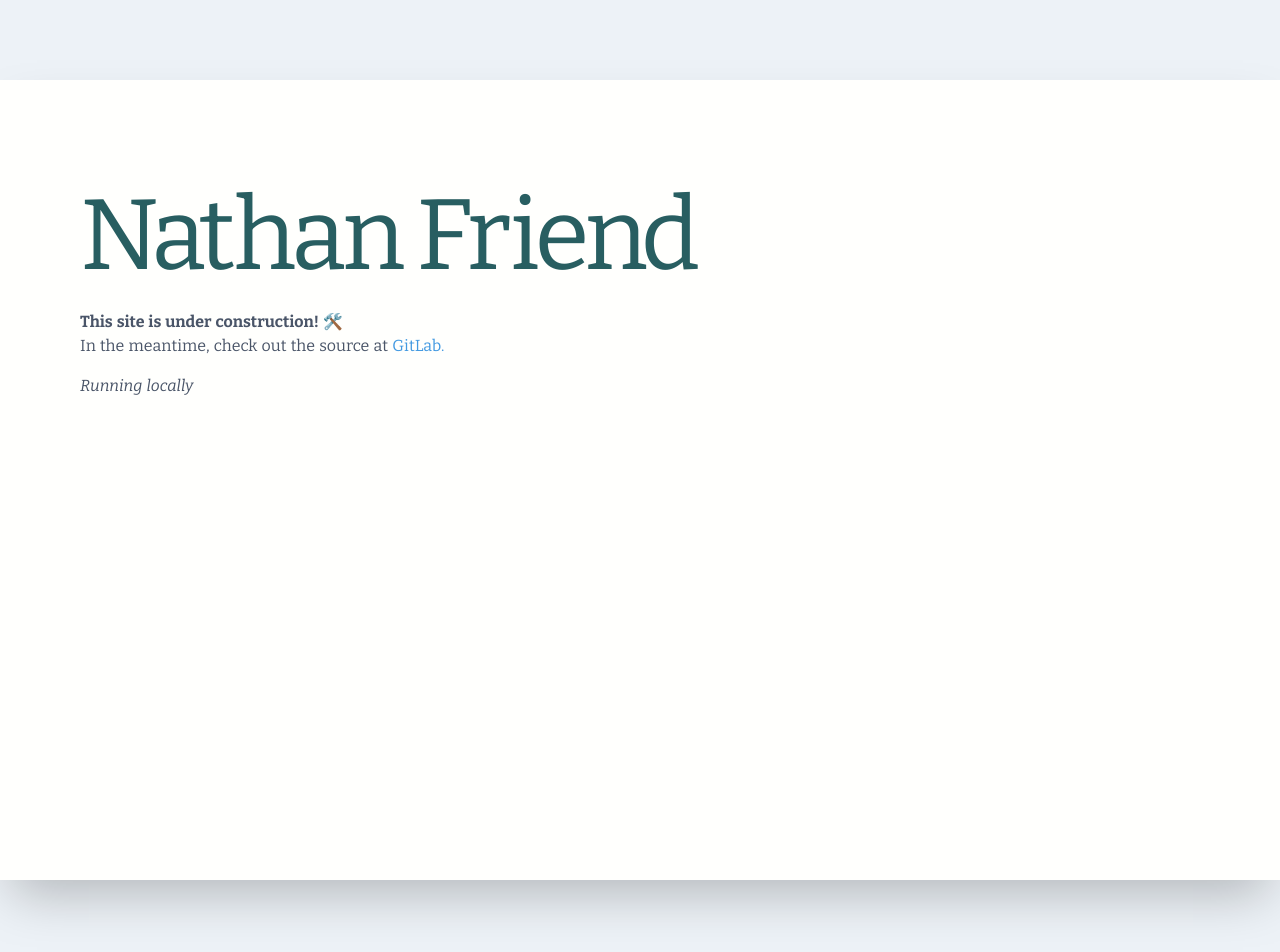
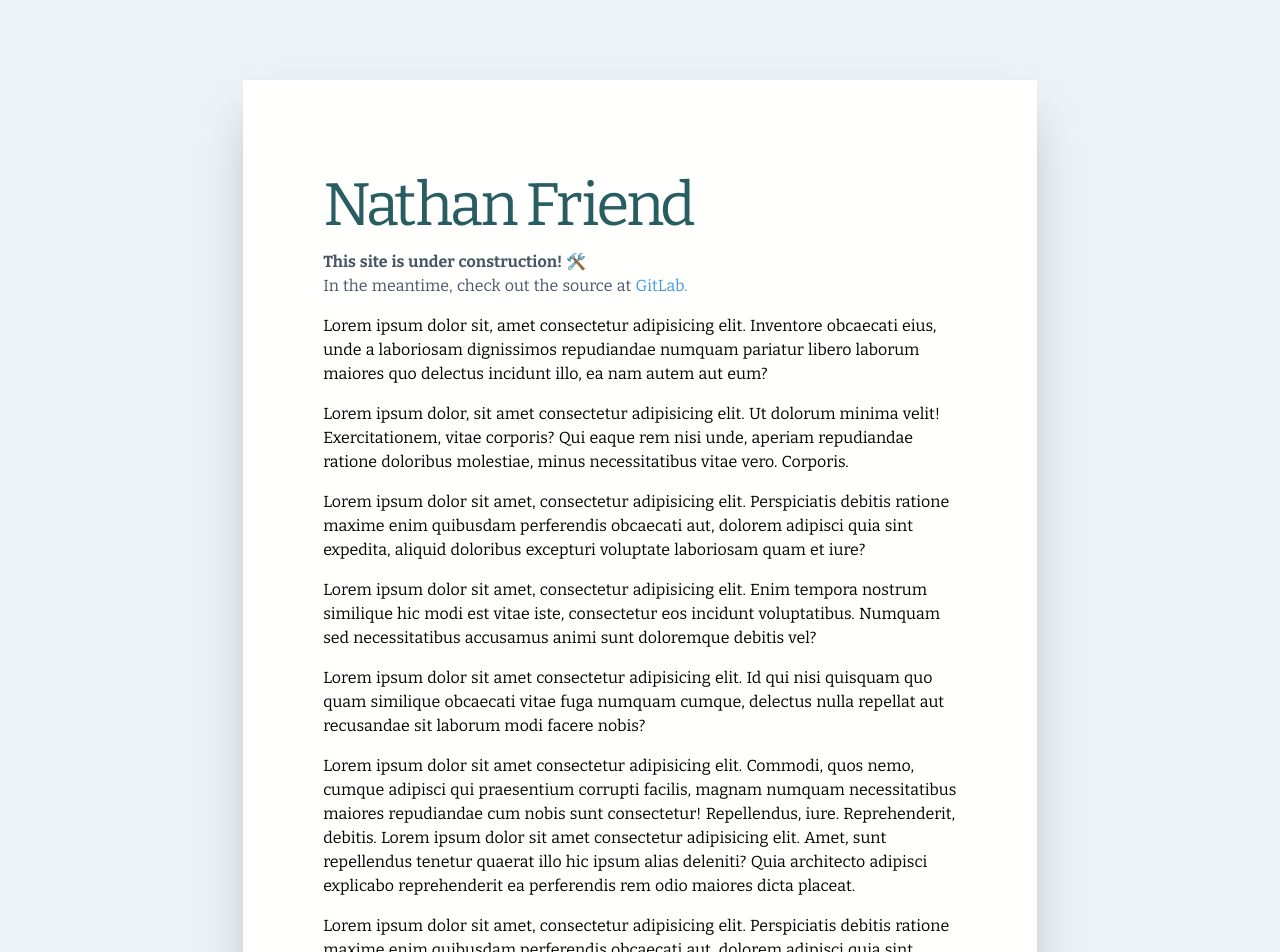
Before and after one commit to nfriend/nuxt-resume, a Nuxt app: page / in a window 1280 px wide. Shown: the top 952 px of the page. Built offline with nearby package versions, Linux system fonts and the light colour scheme.

Commit message:
Print styles WIP

```diff
--- a/assets/css/tailwind.css
+++ b/assets/css/tailwind.css
@@ -1,3 +1,24 @@
 @import 'tailwindcss/base';
 @import 'tailwindcss/components';
 @import 'tailwindcss/utilities';
+
+html,
+body {
+  @apply bg-gray-200;
+}
+
+.page {
+  width: 210mm;
+  height: 297mm;
+}
+
+@page {
+  margin: 0;
+}
+
+@media print {
+  html,
+  body {
+    @apply bg-transparent;
+  }
+}
--- a/components/Header.vue
+++ b/components/Header.vue
@@ -19,6 +19,6 @@ export default {
 </script>
 <style lang="css" scoped>
 h1 {
-  font-size: 100px;
+  font-size: 60px;
 }
 </style>
--- /dev/null
+++ b/components/LoremIpsum.vue
@@ -0,0 +1,47 @@
+<template>
+  <div>
+    <p class="pb-4">
+      Lorem ipsum dolor sit, amet consectetur adipisicing elit. Inventore
+      obcaecati eius, unde a laboriosam dignissimos repudiandae numquam pariatur
+      libero laborum maiores quo delectus incidunt illo, ea nam autem aut eum?
+    </p>
+    <p class="pb-4">
+      Lorem ipsum dolor, sit amet consectetur adipisicing elit. Ut dolorum
+      minima velit! Exercitationem, vitae corporis? Qui eaque rem nisi unde,
+      aperiam repudiandae ratione doloribus molestiae, minus necessitatibus
+      vitae vero. Corporis.
+    </p>
+    <p class="pb-4">
+      Lorem ipsum dolor sit amet, consectetur adipisicing elit. Perspiciatis
+      debitis ratione maxime enim quibusdam perferendis obcaecati aut, dolorem
+      adipisci quia sint expedita, aliquid doloribus excepturi voluptate
+      laboriosam quam et iure?
+    </p>
+    <p class="pb-4">
+      Lorem ipsum dolor sit amet, consectetur adipisicing elit. Enim tempora
+      nostrum similique hic modi est vitae iste, consectetur eos incidunt
+      voluptatibus. Numquam sed necessitatibus accusamus animi sunt doloremque
+      debitis vel?
+    </p>
+    <p class="pb-4">
+      Lorem ipsum dolor sit amet consectetur adipisicing elit. Id qui nisi
+      quisquam quo quam similique obcaecati vitae fuga numquam cumque, delectus
+      nulla repellat aut recusandae sit laborum modi facere nobis?
+    </p>
+    <p class="pb-4">
+      Lorem ipsum dolor sit amet consectetur adipisicing elit. Commodi, quos
+      nemo, cumque adipisci qui praesentium corrupti facilis, magnam numquam
+      necessitatibus maiores repudiandae cum nobis sunt consectetur!
+      Repellendus, iure. Reprehenderit, debitis. Lorem ipsum dolor sit amet
+      consectetur adipisicing elit. Amet, sunt repellendus tenetur quaerat illo
+      hic ipsum alias deleniti? Quia architecto adipisci explicabo reprehenderit
+      ea perferendis rem odio maiores dicta placeat.
+    </p>
+    <p class="pb-4">
+      Lorem ipsum dolor sit amet, consectetur adipisicing elit. Perspiciatis
+      debitis ratione maxime enim quibusdam perferendis obcaecati aut, dolorem
+      adipisci quia sint expedita, aliquid doloribus excepturi voluptate
+      laboriosam quam et iure?
+    </p>
+  </div>
+</template>
--- a/components/Resume.vue
+++ b/components/Resume.vue
@@ -1,14 +1,16 @@
 <template>
   <div
-    class="container font-serif min-h-screen flex flex-col mx-auto shadow-2xl p-20 m-20 bg-ivory"
+    class="page font-serif flex flex-col p-20 my-20 print:my-0 mx-auto shadow-2xl print:shadow-none bg-ivory print:bg-transparent"
   >
     <Header />
-    <UnderConstructionMessage class="pb-4" />
+    <UnderConstructionMessage />
+    <LoremIpsum />
     <DeploymentInfo />
   </div>
 </template>
 
 <script>
+import LoremIpsum from './LoremIpsum';
 import Header from '~/components/Header.vue';
 import DeploymentInfo from '~/components/DeploymentInfo.vue';
 import UnderConstructionMessage from '~/components/UnderConstructionMessage';
@@ -18,6 +20,7 @@ export default {
     Header,
     DeploymentInfo,
     UnderConstructionMessage,
+    LoremIpsum,
   },
 };
 </script>
--- a/components/UnderConstructionMessage.vue
+++ b/components/UnderConstructionMessage.vue
@@ -1,5 +1,5 @@
 <template>
-  <div class="text-gray-700">
+  <div class="text-gray-700 pb-4">
     <p>
       <strong>This site is under construction! 🛠️</strong>
     </p>
--- a/pages/index.vue
+++ b/pages/index.vue
@@ -9,10 +9,3 @@ export default {
   components: { Resume },
 };
 </script>
-
-<style lang="postcss">
-html,
-body {
-  @apply bg-gray-200;
-}
-</style>
--- a/tailwind.config.js
+++ b/tailwind.config.js
@@ -20,6 +20,11 @@ module.exports = {
           'serif',
         ],
       },
+      screens: {
+        print: {
+          raw: 'print',
+        },
+      },
     },
   },
   variants: {},
```
Also changed, not shown: components/README.md (deleted).
